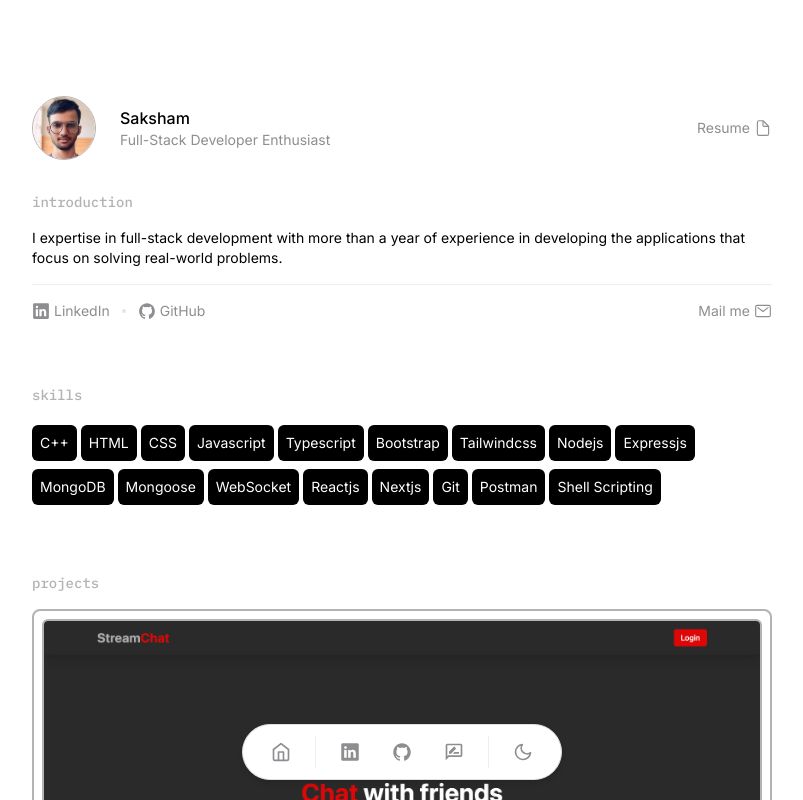
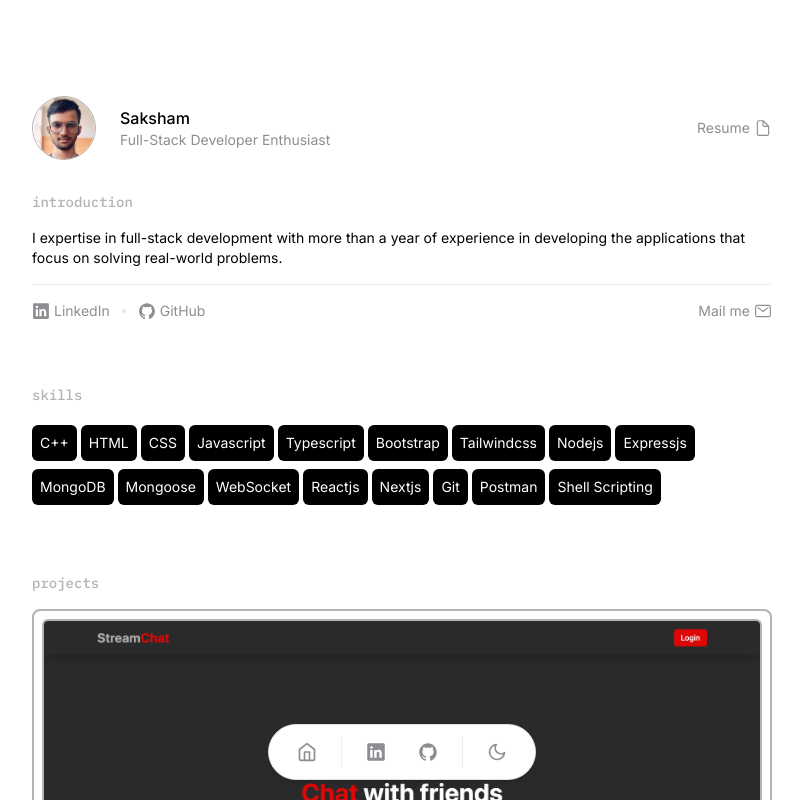
Before and after one commit to Saksham131102/portfolio, a Next.js app: page / in a window 1280 px wide. Shown: the whole page, without its empty margins (238-1041 px from the left). Built offline with nearby package versions, Linux system fonts and the light colour scheme; no server answers; the database is empty.

Commit message:
testimonials section removed due to supabase inactivity

```diff
--- a/src/app/(components)/Docker.tsx
+++ b/src/app/(components)/Docker.tsx
@@ -51,12 +51,12 @@ const Docker = () => {
         >
           <IoLogoGithub className="text-xl" />
         </a>
-        <Link
+        {/* <Link
           href="/testimonials"
           className="active:bg-gray-300 active:text-black rounded-full h-9 w-9 flex justify-center items-center"
         >
           <MdOutlineRateReview className="text-xl" />
-        </Link>
+        </Link> */}
         <div className="border border-r border-l-0 border-t-0 border-b-0 h-8 dark:border-[#8e8e92]"></div>
         <button className="active:bg-gray-300 dark:active:bg-gray-700 active:text-black dark:active:text-white rounded-full h-9 w-9 flex justify-center items-center">
           {/* <FiSun className="text-xl" /> */}
--- a/src/app/page.tsx
+++ b/src/app/page.tsx
@@ -23,7 +23,7 @@ export default function Home() {
           <Projects />
           <Education />
           <CarouselImage />
-          <Testimonials />
+          {/* <Testimonials /> */}
           <FavouriteJems />
           <Divider />
           <Footer />
```
